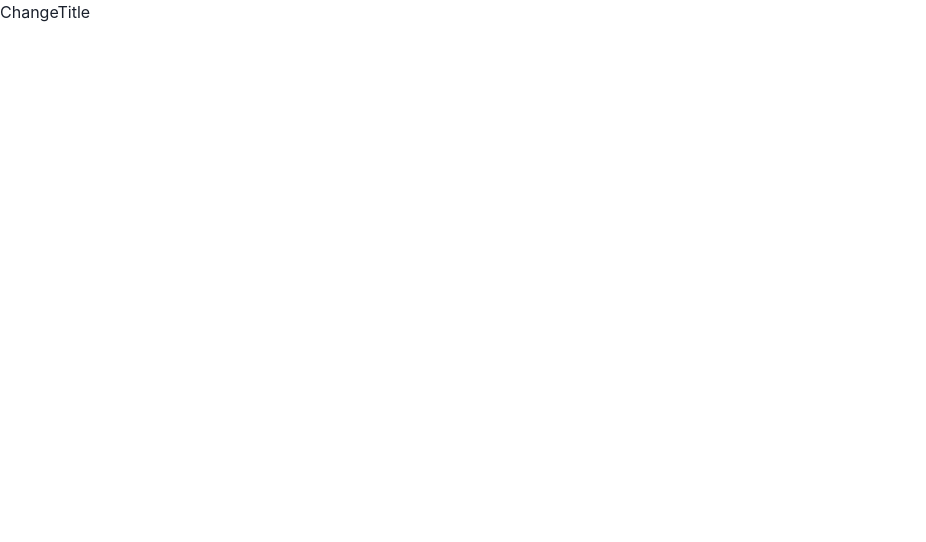
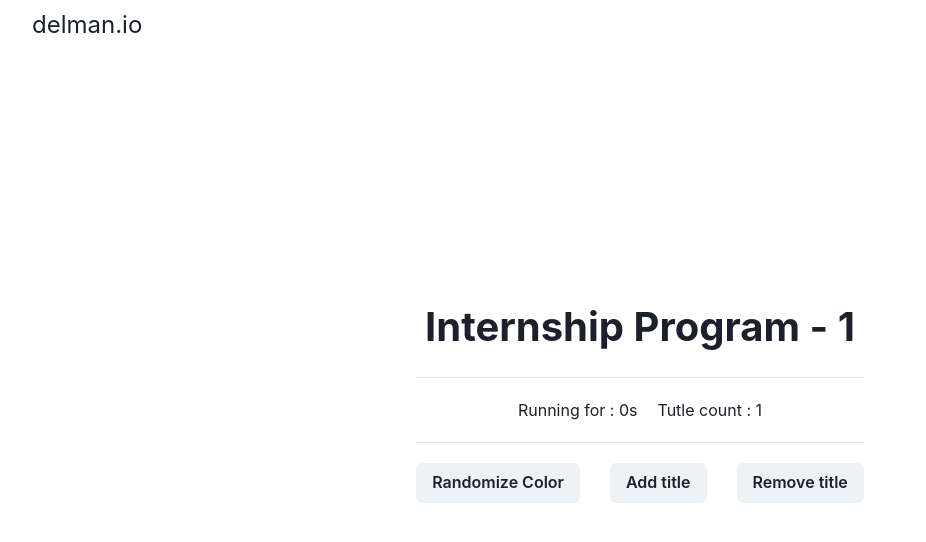
Before and after one commit to rizalyoga/Delman-Internship-yoga, a Next.js app: page /change-title in a window 1280 px wide. Shown: the top 542 px of the page, without its empty margins (0-926 px from the left). Built offline with nearby package versions, Linux system fonts and the light colour scheme.

Commit message:
create layout

```diff
--- a/components/pages/main_menu/MainMenu.jsx
+++ b/components/pages/main_menu/MainMenu.jsx
@@ -28,7 +28,7 @@ const MainMenu = () => {
   return (
     <Layout>
       <div className="container">
-        <Center minH="100vh">
+        <Center minH="90vh">
           <Box p="5" minW={"40%"}>
             <Text textAlign="center" fontSize="2.5rem" fontWeight="bold" mb={5}>
               Internship Program
--- /dev/null
+++ b/components/pages/title_transformer/TitleTransformer.jsx
@@ -0,0 +1,37 @@
+import React, { useState } from "react";
+import { Center, Box, Text, Flex, Button } from "@chakra-ui/react";
+
+// Layout
+import Layout from "../../layout/Layout";
+
+const TitleTransformer = () => {
+  return (
+    <Layout>
+      <div className="container">
+        <Center minH="90vh">
+          <Box p="5" minW="30%">
+            <Text textAlign="center" fontWeight="bold" fontSize="2.5rem">
+              Internship Program - 1
+            </Text>
+
+            <Box my={5}>
+              <hr />
+              <Flex justifyContent="center" py={5} gap="20px">
+                <Text>Running for : 0s</Text>
+                <Text>Tutle count : 1</Text>
+              </Flex>
+              <hr />
+              <Flex justifyContent="space-between" mt={5} gap="30px">
+                <Button>Randomize Color</Button>
+                <Button>Add title</Button>
+                <Button>Remove title</Button>
+              </Flex>
+            </Box>
+          </Box>
+        </Center>
+      </div>
+    </Layout>
+  );
+};
+
+export default TitleTransformer;
--- a/pages/change-title/index.jsx
+++ b/pages/change-title/index.jsx
@@ -1,7 +1,10 @@
 import React from "react";
 
+// Component
+import TitleTransformer from "../../components/pages/title_transformer/TitleTransformer";
+
 const ChangeTitle = () => {
-  return <div>ChangeTitle</div>;
+  return <TitleTransformer />;
 };
 
 export default ChangeTitle;
```
